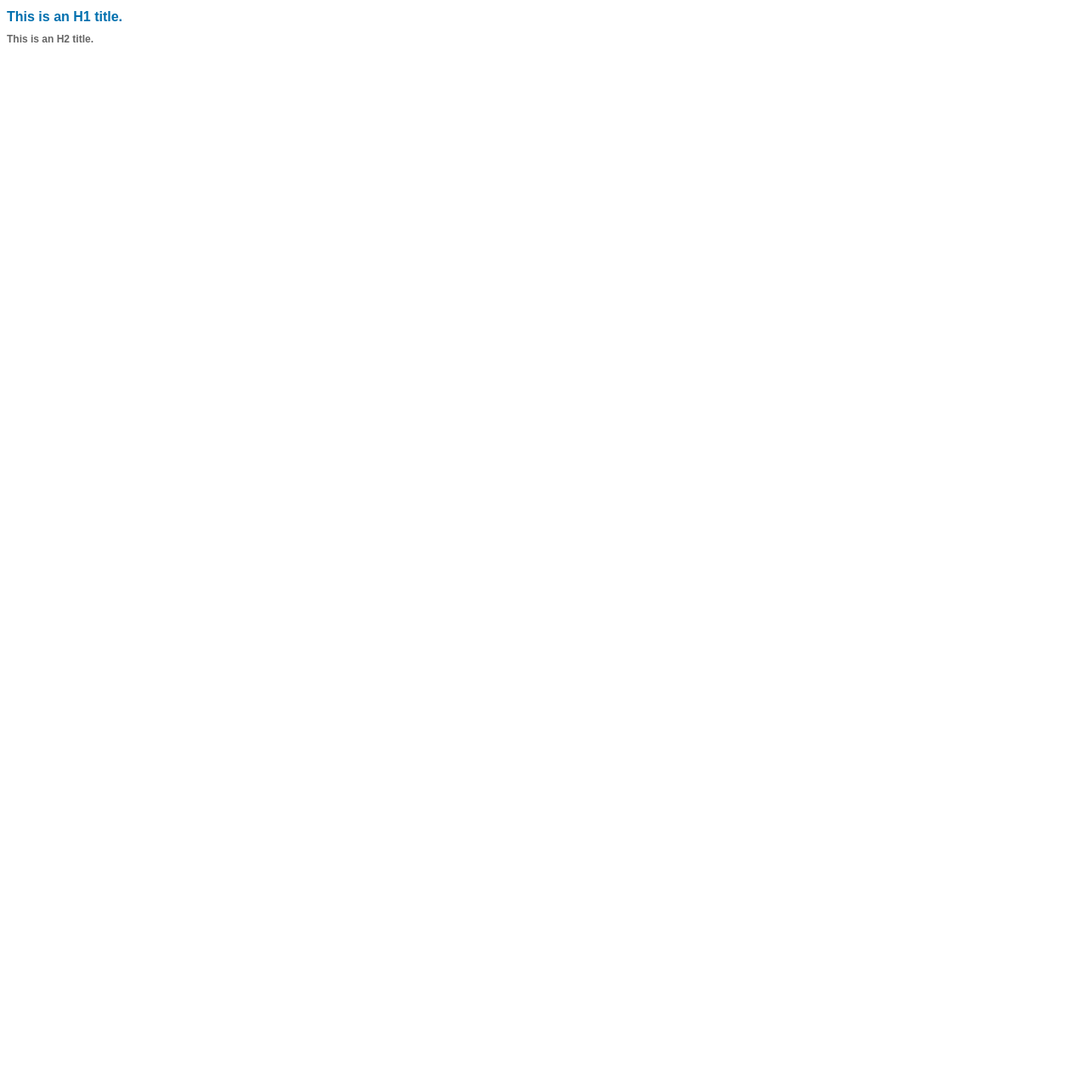
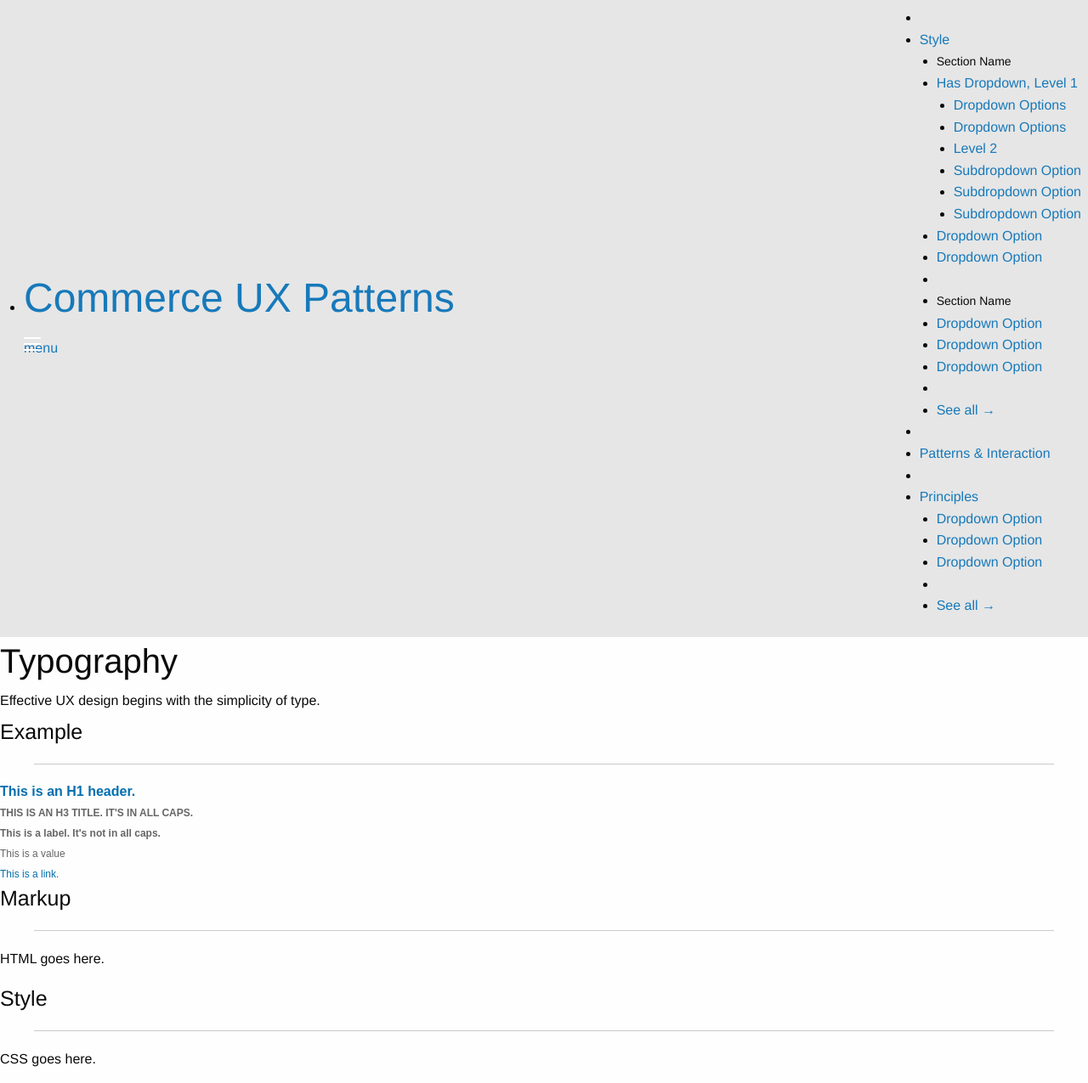
Before and after one commit to ciscocommerce/uxpatterns, a plain HTML site: page Typography.html in a window 1280 px wide. Shown: the whole page at 85% size. Before the commit the page ends 800 px from the top, so only its background shows below. Drawn offline with nearby package versions, Linux system fonts and the light colour scheme; a script that the page names is missing.

Commit message:
Foundation
Updated page to Foundation framework

```diff
--- a/Typography.html
+++ b/Typography.html
@@ -1,40 +1,137 @@
+<!doctype html>
+<html class="no-js" lang="en">
+  <head>
+    <meta charset="utf-8" />
+    <meta name="viewport" content="width=device-width, initial-scale=1.0" />
+    <title>Commerce Experience Standards Library</title>
+    <link rel="stylesheet" href="css/foundation.css" />
+    <link rel="stylesheet" href="css/style.css" />
+    <script src="js/vendor/modernizr.js"></script>
+  </head>
+  <body>
 
-<!DOCTYPE html>
-<html>
+    <nav class="top-bar" data-topbar>
+      <ul class="title-area">
 
-<head>
+        <li class="name">
+          <h1>
+            <a href="#">
+              Commerce UX Patterns
+            </a>
+          </h1>
+        </li>
+        <li class="toggle-topbar menu-icon"><a href="#"><span>menu</span></a></li>
+      </ul>
 
-<!--THE CSS FOR THESE COMPONENTS ARE ENBEDDED HERE-->
+      <section class="top-bar-section">
 
-<style>
-
-h1 {
-    font-family: Arial, Helvetica;
-    color: #006FAE;
-    font-size: 16px;
-    font-weight: bold;
-}
-
-h2 {
-    font-family: Arial, Helvetica;
-    color: #666;
-    font-size: 12px;
-    font-weight: bold;
-}
-
-</style>
-
-<!--END CSS FOR THE BELOW COMPONENTS-->
-
-</head>
-
-<!--TYPOGRAPHY BEGINS HERE-->
-
-<h1>This is an H1 title.</h1>
-
-<h2>This is an H2 title.</h2>
-
-<!--TYPGRAPHY ENDS HERE-->
+        <ul class="right">
+          <li class="divider"></li>
+          <li class="has-dropdown">
+            <a href="#">Style</a>
+            <ul class="dropdown">
+              <li><label>Section Name</label></li>
+              <li class="has-dropdown">
+                <a href="#" class="">Has Dropdown, Level 1</a>
+                <ul class="dropdown">
+                  <li><a href="#">Dropdown Options</a></li>
+                  <li><a href="#">Dropdown Options</a></li>
+                  <li><a href="#">Level 2</a></li>
+                  <li><a href="#">Subdropdown Option</a></li>
+                  <li><a href="#">Subdropdown Option</a></li>
+                  <li><a href="#">Subdropdown Option</a></li>
+                </ul>
+              </li>
+              <li><a href="#">Dropdown Option</a></li>
+              <li><a href="#">Dropdown Option</a></li>
+              <li class="divider"></li>
+              <li><label>Section Name</label></li>
+              <li><a href="#">Dropdown Option</a></li>
+              <li><a href="#">Dropdown Option</a></li>
+              <li><a href="#">Dropdown Option</a></li>
+              <li class="divider"></li>
+              <li><a href="#">See all →</a></li>
+            </ul>
+          </li>
+          <li class="divider"></li>
+          <li><a href="#">Patterns & Interaction</a></li>
+          <li class="divider"></li>
+          <li class="has-dropdown">
+            <a href="#">Principles</a>
+            <ul class="dropdown">
+              <li><a href="#">Dropdown Option</a></li>
+              <li><a href="#">Dropdown Option</a></li>
+              <li><a href="#">Dropdown Option</a></li>
+              <li class="divider"></li>
+              <li><a href="#">See all →</a></li>
+            </ul>
+          </li>
+        </ul>
+      </section>
+    </nav>
 
 
+
+    <div class="row">
+      <div class="large-12 columns">
+
+
+
+        <div class="row" id="homeHero">
+            <div class="large-12 columns">
+                <h2>Typography</h2>
+                <h6>Effective UX design begins with the simplicity of type. </h6>
+            </div>
+        </div>
+
+        <div class="row">
+          <div class="large-12 columns">
+            <div class="row">
+
+              <div class="large-12 small-12 columns" id="exampleBox">
+
+                <h4>Example</h4><hr>
+
+                <span style="font-family: Arial, Helvetica; color: #006FAE; font-size: 16px; font-weight: bold;">This is an H1 header.</span><br>
+                <span style="font-family: Arial, Helvetica; color: #666; font-size: 12px; font-weight: bold;">THIS IS AN H3 TITLE. IT'S IN ALL CAPS.</span><br>
+                <span style="font-family: Arial, Helvetica; color: #666; font-size: 12px; font-weight: bold;">This is a label. It's not in all caps.</span><br>
+                <span style="font-family: Arial, Helvetica; color: #666; font-size: 12px;">This is a value</span><br>
+                <a href="#" style="font-family: Arial, Helvetica; color: #006FAE; font-size: 12px; text-decoration:none;">This is a link.</a><br>
+
+                  </div>
+                </div>
+              </div>
+
+
+        <div class="row">
+            <div class="large-6 small-6 columns" id="codeBox">
+                <h4>Markup</h4><hr>
+                <div class="panel">
+                    <p>HTML goes here.</p>
+                </div>
+            </div>
+
+
+            <div class="large-6 small-6 columns" id="codeBox">
+                <h4>Style</h4><hr>
+                <div class="panel">
+                    <p>CSS goes here.</p>
+                </div>
+            </div>
+        </div>
+
+      </div>
+    </div>
+
+    <script>
+    document.write('<script src=js/vendor/' +
+    ('__proto__' in {} ? 'zepto' : 'jquery') +
+    '.js><\/script>')
+    </script>
+    <script src="js/foundation.min.js"></script>
+    <script>
+      $(document).foundation();
+    </script>
+
+  </body>
 </html>
```
